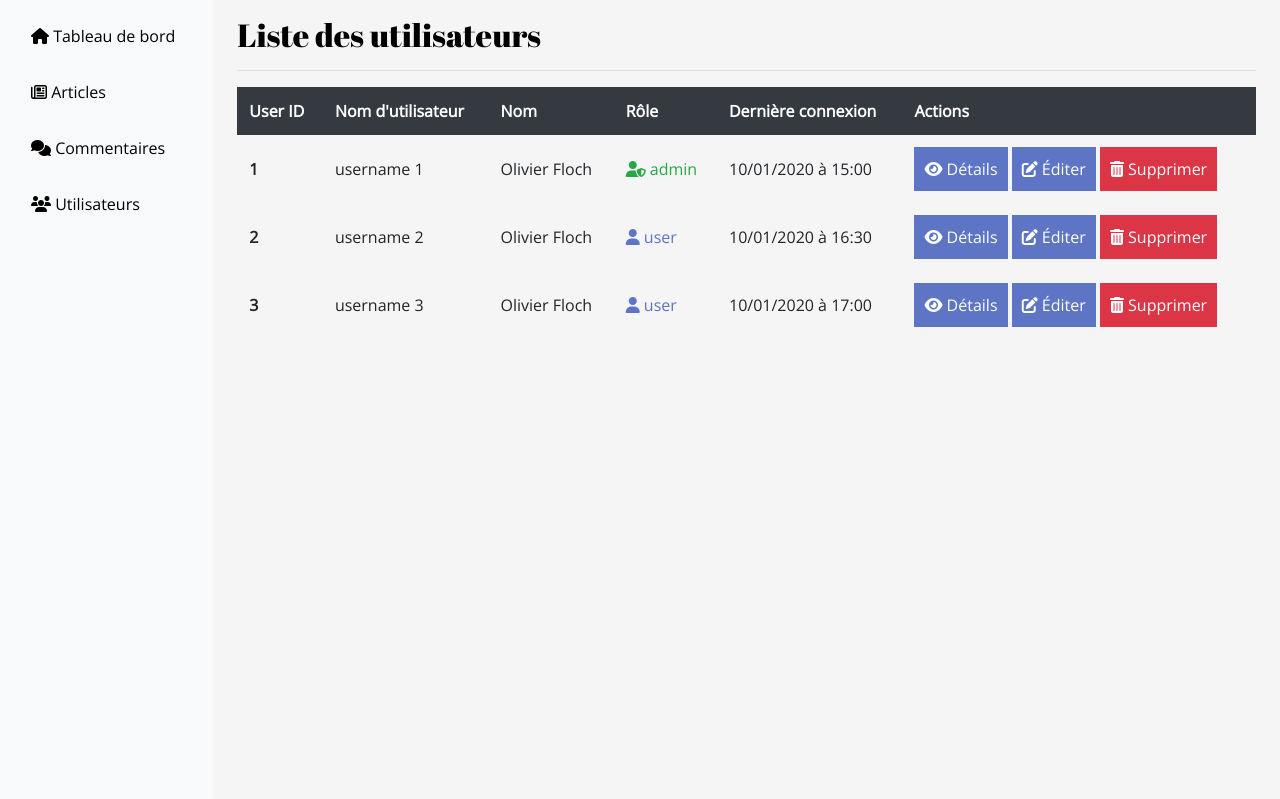
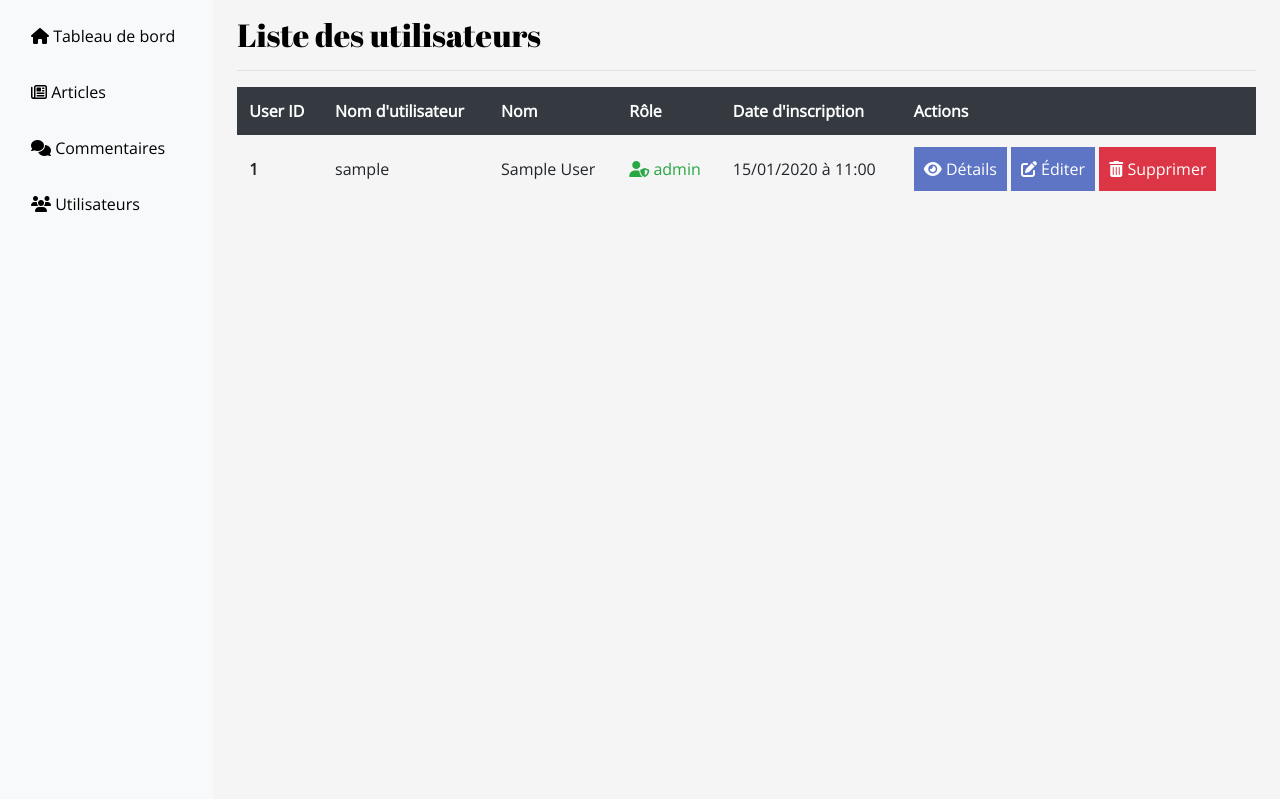
Before and after one commit to OlivierFL/blog, a PHP site: template templates/admin/users.html.twig in a window 1280 px wide. Shown: the part 90-889 px from the top of the page. Run offline with PHP 8.4, Linux system fonts and the light colour scheme; the template is opened without the code that fills it: most values are stand-ins (such as "Sample title", 1, 10 or a date in 2020); some libraries are stand-ins or nearby versions.

Commit message:
Get Users list from database and display it in admin "users" frontend section

```diff
--- a/src/Controller/AdminController.php
+++ b/src/Controller/AdminController.php
@@ -71,7 +71,11 @@ class AdminController extends Controller
      */
     public function listUsers(): void
     {
-        $this->render('admin/users.html.twig');
+        $users = $this->userManager->findAll();
+
+        $this->render('admin/users.html.twig', [
+            'users' => $users,
+        ]);
     }
 
     /**
--- a/templates/admin/users.html.twig
+++ b/templates/admin/users.html.twig
@@ -12,77 +12,35 @@
         <th scope="col">Nom d'utilisateur</th>
         <th scope="col">Nom</th>
         <th scope="col">Rôle</th>
-        <th scope="col">Dernière connexion</th>
+        <th scope="col">Date d'inscription</th>
         <th scope="col">Actions</th>
       </tr>
       </thead>
       <tbody>
+      {% for user in users %}
         <tr>
-        <th scope="row">1</th>
-        <td>username 1</td>
-        <td>Olivier Floch</td>
+          <th scope="row">{{ user.id }}</th>
+          <td>{{ user.user_name }}</td>
+          <td>{{ user.first_name }} {{ user.last_name }}</td>
           <td class="text-success">
             <i class="fas fa-user-shield"></i>
-          admin
+            {{ user.role }}
           </td>
-        <td>10/01/2020 à 15:00</td>
+          <td>{{ user.created_at|date('d\/m\/Y \\à H:i', 'Europe/Paris') }}</td>
           <td>
-          <a href="/admin/users/1" class="btn btn-edit">
+            <a href="/admin/users/{{ user.id }}" class="btn btn-edit">
               <i class="fas fa-eye"></i>
               Détails
             </a>
-          <a href="/admin/users/edit/1" class="btn btn-edit">
+            <a href="/admin/users/edit/{{ user.id }}" class="btn btn-edit">
               <i class="fas fa-edit"></i>
               Éditer</a>
-          <a href="/admin/users/delete/1" class="btn btn-danger">
+            <a href="/admin/users/delete/{{ user.id }}" class="btn btn-danger">
               <i class="fas fa-trash-alt"></i>
               Supprimer</a>
           </td>
         </tr>
-      <tr>
-        <th scope="row">2</th>
-        <td>username 2</td>
-        <td>Olivier Floch</td>
-        <td class="text-primary">
-          <i class="fas fa-user"></i>
-          user
-        </td>
-        <td>10/01/2020 à 16:30</td>
-        <td>
-          <a href="/admin/users/2" class="btn btn-edit">
-            <i class="fas fa-eye"></i>
-            Détails
-          </a>
-          <a href="/admin/users/edit/2" class="btn btn-edit">
-            <i class="fas fa-edit"></i>
-            Éditer</a>
-          <a href="/admin/users/delete/2" class="btn btn-danger">
-            <i class="fas fa-trash-alt"></i>
-            Supprimer</a>
-        </td>
-      </tr>
-      <tr>
-        <th scope="row">3</th>
-        <td>username 3</td>
-        <td>Olivier Floch</td>
-        <td class="text-primary">
-          <i class="fas fa-user"></i>
-          user
-        </td>
-        <td>10/01/2020 à 17:00</td>
-        <td>
-          <a href="/admin/users/3" class="btn btn-edit">
-            <i class="fas fa-eye"></i>
-            Détails
-          </a>
-          <a href="/admin/users/edit/3" class="btn btn-edit">
-            <i class="fas fa-edit"></i>
-            Éditer</a>
-          <a href="/admin/users/delete/3" class="btn btn-danger">
-            <i class="fas fa-trash-alt"></i>
-            Supprimer</a>
-        </td>
-      </tr>
+      {% endfor %}
       </tbody>
     </table>
   </div>
```
Lines whose indentation alone changed are shown as unchanged.
